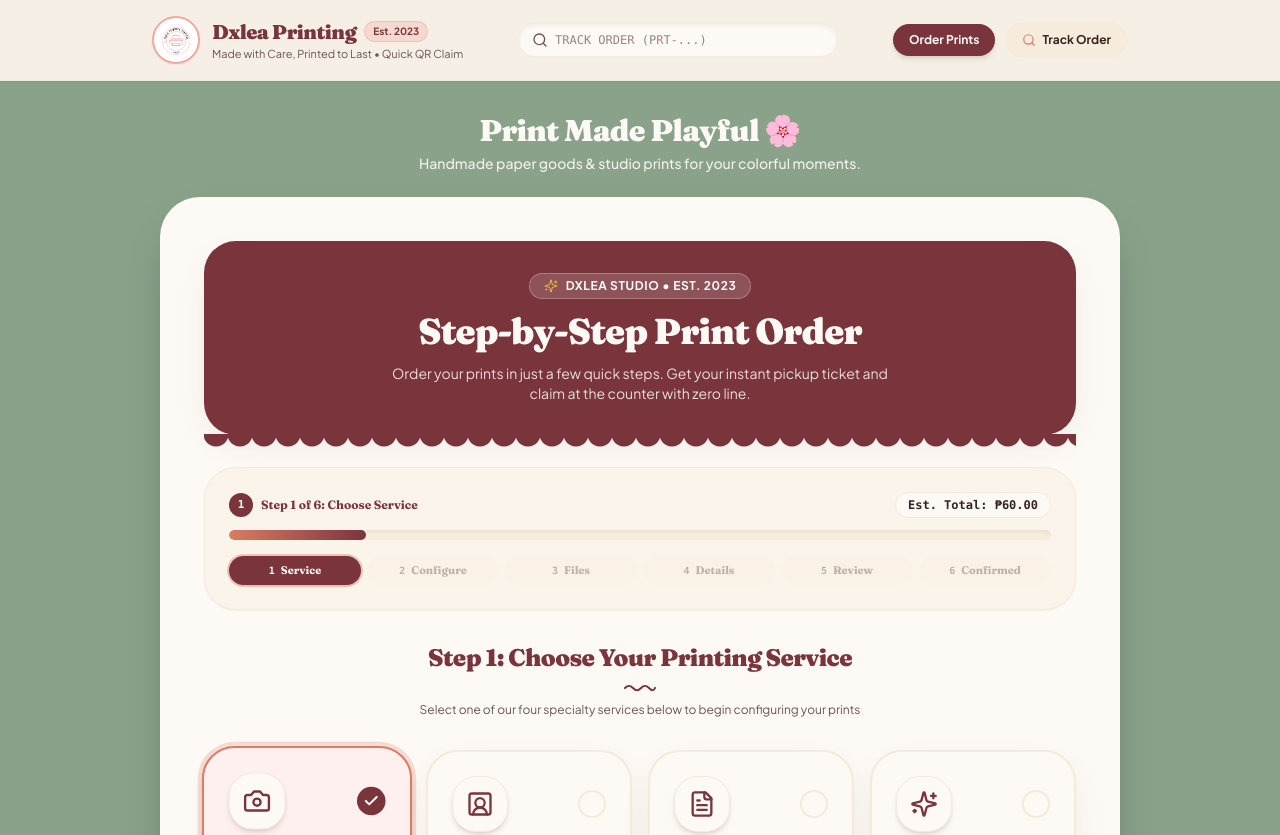
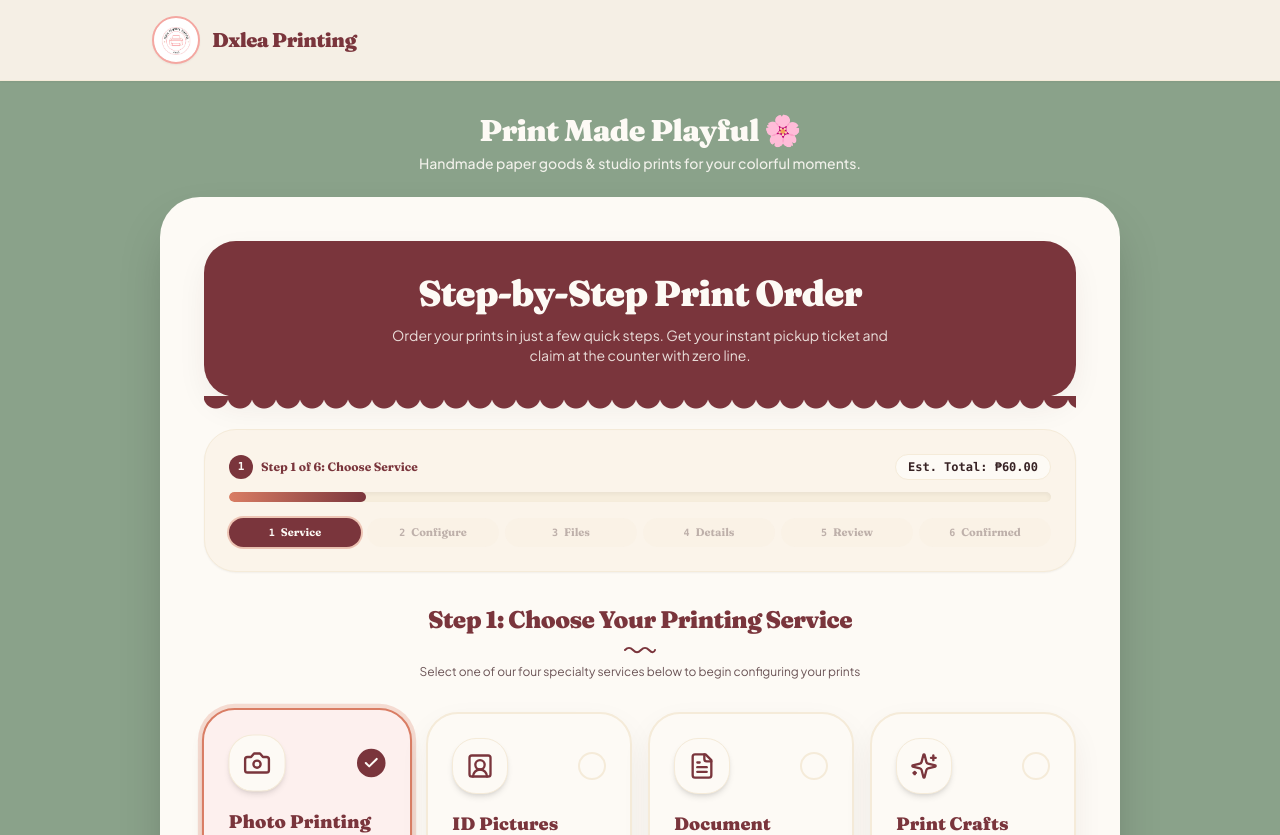
Before and after one commit to thalia-me/printing-hub, a Next.js app: page / in a window 1280 px wide. Shown: the top 835 px of the page. Built offline with nearby package versions, Linux system fonts and the light colour scheme.

Commit message:
UI Cleanup: Remove Est. 2023 badges, tagline, and navbar track order search

```diff
--- a/src/app/page.tsx
+++ b/src/app/page.tsx
@@ -371,11 +371,6 @@ export default function HomePage() {
 
         {/* Scalloped Studio Banner */}
         <section className="relative overflow-visible rounded-4xl bg-clay-wine text-clay-milk p-6 sm:p-8 text-center space-y-3 shadow-clay scallop-bottom pb-8">
-          <div className="inline-flex items-center gap-2 px-3.5 py-1 rounded-full bg-clay-milk/15 border border-clay-milk/25 text-clay-milk text-xs font-bold uppercase tracking-wider">
-            <Sparkles className="w-3.5 h-3.5 text-clay-mustard" />
-            <span>Dxlea Studio • Est. 2023</span>
-          </div>
-
           <h1 className="font-serif font-black text-2xl sm:text-3xl lg:text-4xl tracking-tight leading-tight max-w-2xl mx-auto">
             Step-by-Step Print Order
           </h1>
--- a/src/components/Navbar.tsx
+++ b/src/components/Navbar.tsx
@@ -1,33 +1,12 @@
 'use client';
 
-import React, { useState } from 'react';
+import React from 'react';
 import Link from 'next/link';
 import Image from 'next/image';
-import { usePathname, useRouter } from 'next/navigation';
-import {
-  Printer,
-  Search,
-  ShieldCheck,
-  Menu,
-  X,
-  Sparkles,
-  ShoppingBag
-} from 'lucide-react';
+import { usePathname } from 'next/navigation';
 
 export default function Navbar() {
   const pathname = usePathname();
-  const router = useRouter();
-  const [mobileMenuOpen, setMobileMenuOpen] = useState(false);
-  const [searchCode, setSearchCode] = useState('');
-
-  const handleTrackSubmit = (e: React.FormEvent) => {
-    e.preventDefault();
-    if (!searchCode.trim()) return;
-    router.push(`/receipt/${searchCode.trim().toUpperCase()}`);
-    setSearchCode('');
-    setMobileMenuOpen(false);
-  };
-
   const isAdmin = pathname.startsWith('/admin');
 
   // Separate Admin layout completely: do not render customer storefront navbar on admin pages
@@ -39,7 +18,6 @@ export default function Navbar() {
     <header className="sticky top-0 z-50 bg-clay-cream/95 backdrop-blur-md border-b border-clay-paper shadow-sm no-print">
       <div className="max-w-5xl mx-auto px-4 sm:px-6">
         <div className="flex items-center justify-between h-20 gap-4">
-
           {/* Brand Logo with DXLEA circular logo */}
           <Link href="/" className="flex items-center gap-3 group">
             <div className="relative w-12 h-12 rounded-full overflow-hidden border-2 border-clay-pink shadow-sm group-hover:scale-105 transition-transform bg-white flex-shrink-0">
@@ -52,112 +30,13 @@ export default function Navbar() {
               />
             </div>
             <div>
-              <div className="flex items-center gap-2">
-                <span className="font-serif font-black text-lg sm:text-xl text-clay-wine tracking-tight">
-                  Dxlea Printing
-                </span>
-                <span className="text-[10px] font-bold px-2 py-0.5 rounded-full bg-clay-pink/30 text-clay-wine border border-clay-pink/50">
-                  Est. 2023
-                </span>
-              </div>
-              <p className="text-[11px] text-clay-brown-muted hidden sm:block">
-                Made with Care, Printed to Last • Quick QR Claim
-              </p>
+              <span className="font-serif font-black text-xl text-clay-wine tracking-tight">
+                Dxlea Printing
+              </span>
             </div>
           </Link>
-
-          {/* Search Order Tracker Quick Pill */}
-          <form onSubmit={handleTrackSubmit} className="hidden md:flex items-center relative max-w-xs w-full">
-            <Search className="w-4 h-4 text-clay-brown-muted absolute left-3.5 pointer-events-none" />
-            <input
-              type="text"
-              placeholder="Track Order (PRT-...)"
-              value={searchCode}
-              onChange={(e) => setSearchCode(e.target.value)}
-              className="w-full bg-clay-milk text-xs rounded-full pl-9 pr-3.5 py-2 border border-clay-paper text-clay-brown placeholder-clay-brown-muted/70 focus:outline-none focus:border-clay-terracotta focus:ring-1 focus:ring-clay-terracotta transition-colors uppercase font-mono shadow-clay-inner"
-            />
-          </form>
-
-          {/* Navigation Links with playful pill aesthetic */}
-          <nav className="hidden md:flex items-center gap-2.5">
-            <Link
-              href="/"
-              className={`px-4 py-2 rounded-full text-xs font-bold transition-all ${
-                pathname === '/'
-                  ? 'bg-clay-wine text-clay-milk shadow-md'
-                  : 'text-clay-brown hover:bg-clay-paper'
-              }`}
-            >
-              Order Prints
-            </Link>
-
-            <button
-              type="button"
-              onClick={() => {
-                const searchInput = document.querySelector('input[placeholder*="Track Order"]') as HTMLInputElement;
-                if (searchInput) {
-                  searchInput.focus();
-                  searchInput.scrollIntoView({ behavior: 'smooth', block: 'center' });
-                }
-              }}
-              className="flex items-center gap-1.5 px-4 py-2 rounded-full text-xs font-bold text-clay-brown bg-clay-paper/80 hover:bg-clay-paper border border-clay-paper transition-all"
-            >
-              <Search className="w-3.5 h-3.5 text-clay-terracotta" />
-              <span>Track Order</span>
-            </button>
-          </nav>
-
-          {/* Mobile Menu Button */}
-          <div className="flex md:hidden items-center gap-2">
-            <button
-              onClick={() => setMobileMenuOpen(!mobileMenuOpen)}
-              className="p-2 rounded-full bg-clay-paper text-clay-brown hover:bg-clay-mustard-light"
-              aria-label="Toggle menu"
-            >
-              {mobileMenuOpen ? <X className="w-5 h-5" /> : <Menu className="w-5 h-5" />}
-            </button>
-          </div>
         </div>
       </div>
-
-      {/* Mobile Drawer */}
-      {mobileMenuOpen && (
-        <div className="md:hidden border-t border-clay-paper bg-clay-cream px-4 pt-3 pb-5 space-y-3">
-          <form onSubmit={handleTrackSubmit} className="relative">
-            <Search className="w-4 h-4 text-clay-brown-muted absolute left-3 top-2.5 pointer-events-none" />
-            <input
-              type="text"
-              placeholder="Enter Order Code (PRT-...)"
-              value={searchCode}
-              onChange={(e) => setSearchCode(e.target.value)}
-              className="w-full bg-clay-milk text-xs rounded-full pl-9 pr-3 py-2 border border-clay-paper text-clay-brown placeholder-clay-brown-muted focus:outline-none uppercase font-mono"
-            />
-          </form>
-
-          <div className="grid grid-cols-2 gap-2 pt-1">
-            <Link
-              href="/"
-              onClick={() => setMobileMenuOpen(false)}
-              className="flex items-center justify-center gap-2 p-2.5 rounded-full bg-clay-wine text-xs font-bold text-clay-milk"
-            >
-              <Printer className="w-4 h-4" />
-              <span>Start Order</span>
-            </Link>
-            <button
-              type="button"
-              onClick={() => {
-                setMobileMenuOpen(false);
-                const input = document.querySelector('input[placeholder*="Enter Order Code"]') as HTMLInputElement;
-                if (input) input.focus();
-              }}
-              className="flex items-center justify-center gap-2 p-2.5 rounded-full bg-clay-paper text-xs font-bold text-clay-brown"
-            >
-              <Search className="w-4 h-4 text-clay-terracotta" />
-              <span>Track Order</span>
-            </button>
-          </div>
-        </div>
-      )}
     </header>
   );
 }
```
